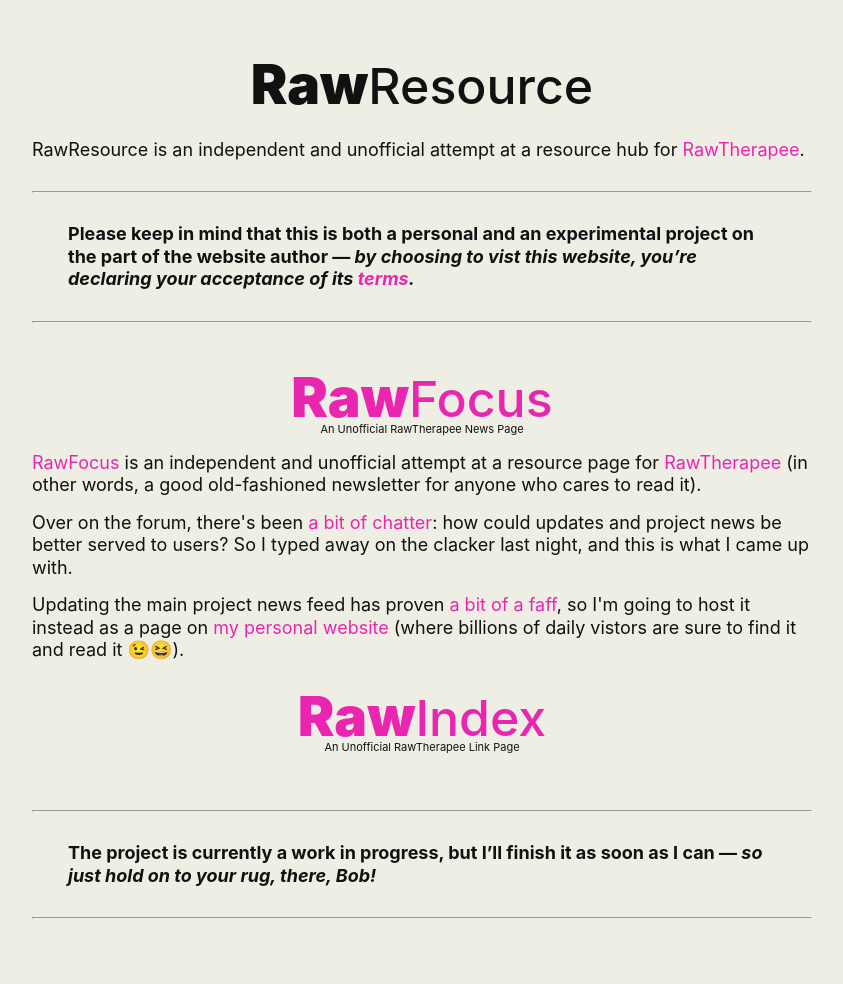
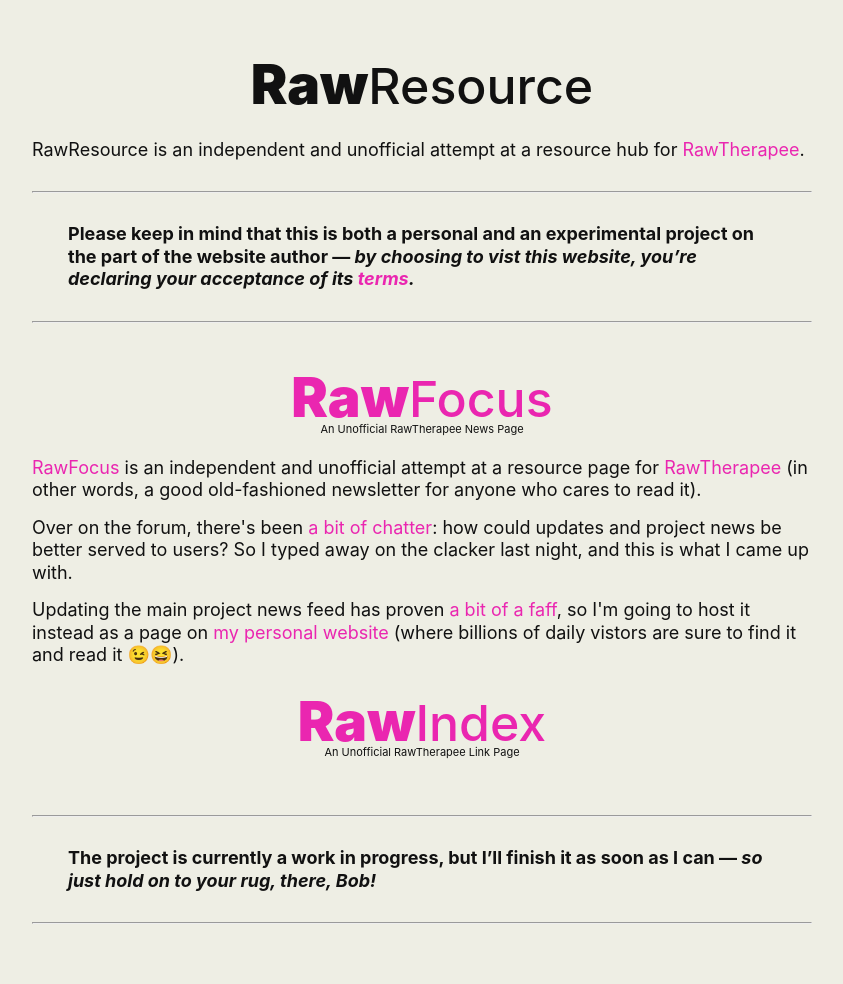
Before and after one commit to martbetz/martbetz.github.io, a Jekyll site: the page built from WIP/homepage.html, in a window 1280 px wide. Shown: the whole page, without its empty margins (218-1061 px from the left). Built offline with Jekyll 4.4.1, drawn with Linux system fonts in a browser that asks for light colours.

Commit message:
Update homepage.html

```diff
--- a/WIP/homepage.html
+++ b/WIP/homepage.html
@@ -48,7 +48,7 @@
 
 
 <font size="4">
-   <p>
+   <p style="margin-top: 20px;">
       <a href="https://martbetz.github.io/WIP/rawfocus.html">RawFocus</a> is an independent and unofficial attempt at a resource page for <a href="https://rawtherapee.com">RawTherapee</a> (in other words, a good old-fashioned newsletter for anyone who cares to read it).
    </p>
 
```
